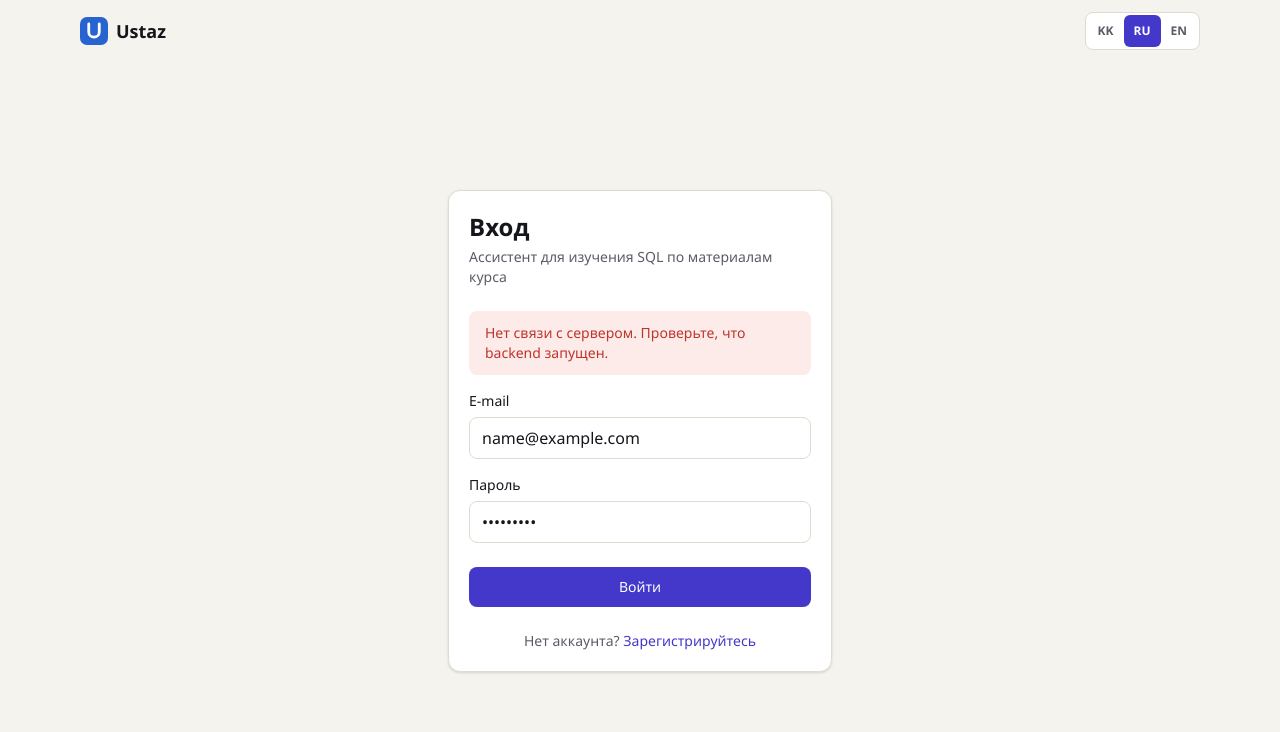
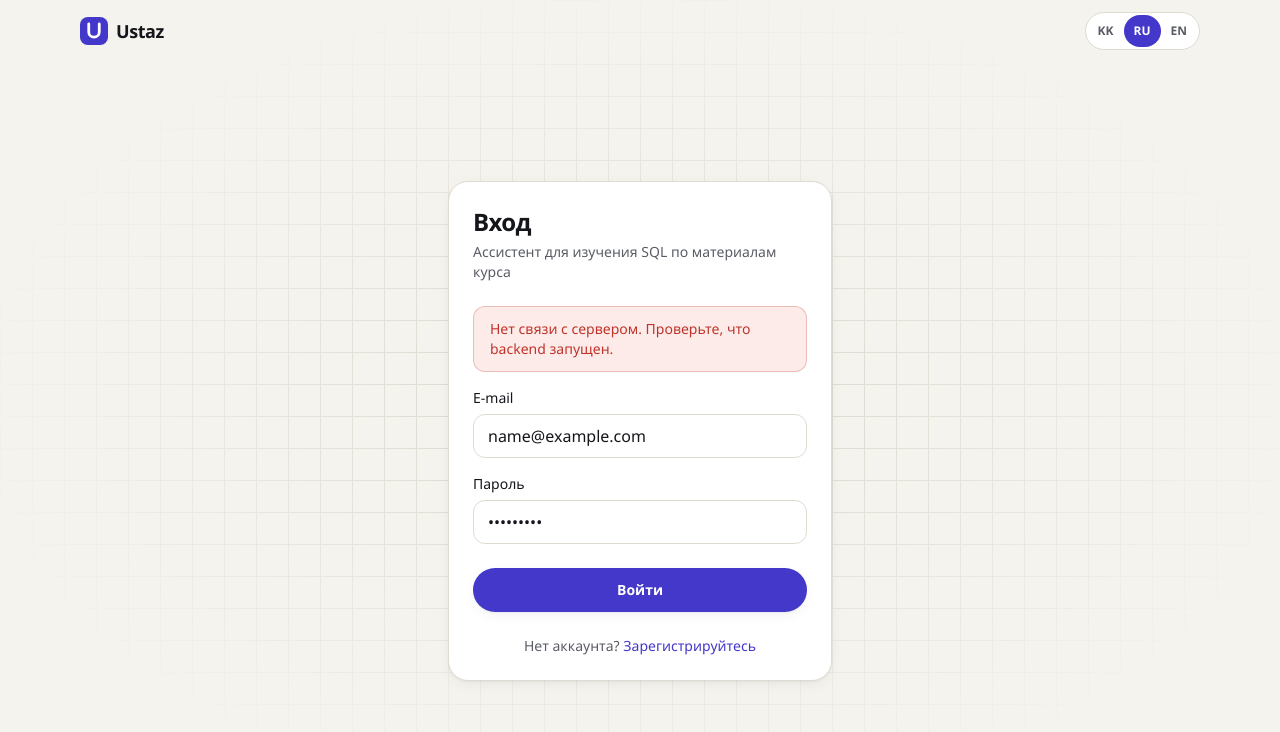
Before and after one commit to sn4rmy/ustaz, a React (Vite) app in the folder frontend/: page /login in a window 1280 px wide. Both pictures are taken after typing "name@example.com", "Sample123" into the empty fields and a click on the button "Войти". Shown: the top 732 px of the page. Built offline with nearby package versions, Linux system fonts and the light colour scheme; no server answers.

Commit message:
Restyle base UI components and layout

```diff
--- a/frontend/src/components/LanguageSwitcher.tsx
+++ b/frontend/src/components/LanguageSwitcher.tsx
@@ -19,7 +19,7 @@ export function LanguageSwitcher({ onChange }: Props) {
     <div
       role="group"
       aria-label={t('nav.language')}
-      className="inline-flex rounded-lg border border-border bg-surface p-0.5"
+      className="inline-flex rounded-full border border-border bg-surface p-0.5"
     >
       {LANGUAGES.map((language) => {
         const active = i18n.language === language
@@ -29,7 +29,7 @@ export function LanguageSwitcher({ onChange }: Props) {
             type="button"
             aria-pressed={active}
             onClick={() => select(language)}
-            className={`min-h-8 rounded-md px-2.5 text-xs font-semibold uppercase transition-colors ${
+            className={`min-h-8 rounded-full px-2.5 text-xs font-semibold uppercase transition-colors ${
               active ? 'bg-primary text-primary-fg' : 'text-muted hover:text-text'
             }`}
           >
--- a/frontend/src/components/Layout.tsx
+++ b/frontend/src/components/Layout.tsx
@@ -10,17 +10,17 @@ import { LanguageSwitcher } from './LanguageSwitcher'
 const anyMocks = (['auth', 'courses', 'chat', 'items', 'billing'] as const).some(isMocked)
 
 function navClass({ isActive }: { isActive: boolean }) {
-  return `rounded-md px-3 py-2 text-sm font-medium transition-colors ${
-    isActive ? 'bg-primary-soft text-primary' : 'text-muted hover:text-text'
+  return `rounded-full px-3.5 py-2 text-sm font-medium transition-colors ${
+    isActive ? 'bg-primary-soft text-primary' : 'text-muted hover:bg-surface-muted hover:text-text'
   }`
 }
 
 export function Logo() {
   const { t } = useTranslation()
   return (
-    <Link to="/" className="flex items-center gap-2 font-bold text-text">
+    <Link to="/" className="flex items-center gap-2 text-text">
       <img src="/favicon.svg" alt="" className="size-7" />
-      <span className="text-lg">{t('app.name')}</span>
+      <span className="font-display text-lg font-semibold tracking-tight">{t('app.name')}</span>
     </Link>
   )
 }
@@ -42,8 +42,8 @@ export function Layout() {
 
   return (
     <div className="flex min-h-screen flex-col">
-      <header className="sticky top-0 z-10 border-b border-border bg-surface/95 backdrop-blur">
-        <div className="mx-auto flex max-w-6xl flex-wrap items-center gap-x-4 gap-y-2 px-4 py-2">
+      <header className="sticky top-0 z-10 border-b border-border/70 bg-bg/80 backdrop-blur-md">
+        <div className="mx-auto flex max-w-6xl flex-wrap items-center gap-x-4 gap-y-2 px-4 py-2.5">
           <Logo />
           {anyMocks && (
             <span className="hidden sm:inline-flex">
@@ -85,7 +85,8 @@ export function Layout() {
 
 export function AuthLayout() {
   return (
-    <div className="flex min-h-screen flex-col">
+    <div className="relative isolate flex min-h-screen flex-col">
+      <div aria-hidden="true" className="bg-grid absolute inset-0 -z-10" />
       <header className="mx-auto flex w-full max-w-6xl items-center justify-between px-4 py-3">
         <Logo />
         <LanguageSwitcher />
--- a/frontend/src/components/ui.tsx
+++ b/frontend/src/components/ui.tsx
@@ -6,8 +6,8 @@ import { useId } from 'react'
 type ButtonVariant = 'primary' | 'secondary' | 'ghost'
 
 const BUTTON_VARIANTS: Record<ButtonVariant, string> = {
-  primary: 'bg-primary text-primary-fg hover:bg-primary-hover',
-  secondary: 'border border-border bg-surface text-text hover:bg-surface-muted',
+  primary: 'bg-primary text-primary-fg shadow-card hover:bg-primary-hover hover:shadow-pop',
+  secondary: 'border border-border bg-surface text-text hover:border-text/30 hover:bg-surface-muted',
   ghost: 'text-muted hover:bg-surface-muted hover:text-text',
 }
 
@@ -29,7 +29,7 @@ export function Button({
     <button
       type={type}
       disabled={disabled || loading}
-      className={`inline-flex min-h-10 items-center justify-center gap-2 rounded-lg px-4 py-2 text-sm font-medium transition-colors focus-visible:outline-2 focus-visible:outline-offset-2 focus-visible:outline-primary disabled:cursor-not-allowed disabled:opacity-50 ${BUTTON_VARIANTS[variant]} ${className}`}
+      className={`inline-flex min-h-11 items-center justify-center gap-2 rounded-full px-5 py-2 text-sm font-semibold transition-[background-color,border-color,box-shadow,color] focus-visible:outline-2 focus-visible:outline-offset-2 focus-visible:outline-primary disabled:cursor-not-allowed disabled:opacity-50 ${BUTTON_VARIANTS[variant]} ${className}`}
       {...props}
     >
       {loading && <Spinner small />}
@@ -60,17 +60,17 @@ export function Loading({ label }: { label: string }) {
 type AlertTone = 'error' | 'info' | 'success' | 'warning'
 
 const ALERT_TONES: Record<AlertTone, string> = {
-  error: 'bg-danger-soft text-danger',
-  info: 'bg-primary-soft text-primary',
-  success: 'bg-success-soft text-success',
-  warning: 'bg-warning-soft text-warning',
+  error: 'border-danger/25 bg-danger-soft text-danger',
+  info: 'border-primary/25 bg-primary-soft text-primary',
+  success: 'border-success/25 bg-success-soft text-success',
+  warning: 'border-warning/25 bg-warning-soft text-warning',
 }
 
 export function Alert({ tone = 'error', children }: { tone?: AlertTone; children: ReactNode }) {
   return (
     <div
       role={tone === 'error' ? 'alert' : 'status'}
-      className={`rounded-lg px-4 py-3 text-sm ${ALERT_TONES[tone]}`}
+      className={`rounded-xl border px-4 py-3 text-sm ${ALERT_TONES[tone]}`}
     >
       {children}
     </div>
@@ -79,7 +79,7 @@ export function Alert({ tone = 'error', children }: { tone?: AlertTone; children
 
 export function Card({ className = '', children }: { className?: string; children: ReactNode }) {
   return (
-    <div className={`rounded-xl border border-border bg-surface p-5 shadow-sm ${className}`}>
+    <div className={`rounded-[20px] border border-border bg-surface p-5 shadow-card sm:p-6 ${className}`}>
       {children}
     </div>
   )
@@ -102,7 +102,7 @@ export function Field({ label, error, className = '', ...props }: FieldProps) {
         id={id}
         aria-invalid={error ? true : undefined}
         aria-describedby={error ? errorId : undefined}
-        className="min-h-10 rounded-lg border border-border bg-surface px-3 py-2 text-base outline-none focus:border-primary focus:ring-2 focus:ring-primary/25 aria-invalid:border-danger"
+        className="min-h-11 rounded-xl border border-border bg-surface px-3.5 py-2 text-base transition-shadow outline-none focus:border-primary focus:ring-4 focus:ring-primary/20 aria-invalid:border-danger"
         {...props}
       />
       {error && (
@@ -127,7 +127,7 @@ export function SelectField({ label, className = '', children, ...props }: Selec
       </label>
       <select
         id={id}
-        className="min-h-10 rounded-lg border border-border bg-surface px-3 py-2 text-base outline-none focus:border-primary focus:ring-2 focus:ring-primary/25"
+        className="min-h-11 rounded-xl border border-border bg-surface px-3.5 py-2 text-base transition-shadow outline-none focus:border-primary focus:ring-4 focus:ring-primary/20"
         {...props}
       >
         {children}
@@ -139,7 +139,7 @@ export function SelectField({ label, className = '', children, ...props }: Selec
 export function Badge({ className = '', children }: { className?: string; children: ReactNode }) {
   return (
     <span
-      className={`inline-flex items-center rounded-full px-2 py-0.5 text-xs font-medium ${className}`}
+      className={`inline-flex items-center rounded-full px-2.5 py-0.5 text-xs font-semibold ${className}`}
     >
       {children}
     </span>
--- a/frontend/src/pages/ChatStartPage.tsx
+++ b/frontend/src/pages/ChatStartPage.tsx
@@ -49,7 +49,7 @@ export function ChatStartPage() {
   return (
     <div className="mx-auto flex w-full max-w-2xl flex-col gap-4">
       <div>
-        <h1 className="text-2xl font-semibold">{t('chat.startTitle')}</h1>
+        <h1 className="font-display tracking-tight text-2xl font-semibold">{t('chat.startTitle')}</h1>
         <p className="mt-1 text-muted">{t('chat.startText')}</p>
       </div>
 
--- a/frontend/src/pages/LoginPage.tsx
+++ b/frontend/src/pages/LoginPage.tsx
@@ -42,7 +42,7 @@ export function LoginPage() {
 
   return (
     <Card className="w-full max-w-sm">
-      <h1 className="text-2xl font-semibold">{t('auth.loginTitle')}</h1>
+      <h1 className="font-display tracking-tight text-2xl font-semibold">{t('auth.loginTitle')}</h1>
       <p className="mt-1 text-sm text-muted">{t('app.tagline')}</p>
       <form className="mt-6 flex flex-col gap-4" onSubmit={submit} noValidate>
         {error && <Alert>{error}</Alert>}
--- a/frontend/src/pages/NotFoundPage.tsx
+++ b/frontend/src/pages/NotFoundPage.tsx
@@ -7,7 +7,7 @@ export function NotFoundPage() {
   const { t } = useTranslation()
   return (
     <Card className="mx-auto mt-8 w-full max-w-md text-center">
-      <h1 className="text-xl font-semibold">{t('pages.notFound')}</h1>
+      <h1 className="font-display tracking-tight text-xl font-semibold">{t('pages.notFound')}</h1>
       <p className="mt-2 text-sm text-muted">{t('pages.notFoundText')}</p>
       <Link to="/" className="mt-4 inline-block text-sm font-medium text-primary hover:underline">
         {t('pages.toHome')}
--- a/frontend/src/pages/PricingPage.tsx
+++ b/frontend/src/pages/PricingPage.tsx
@@ -146,7 +146,7 @@ export function PricingPage() {
   return (
     <div className="mx-auto flex w-full max-w-4xl flex-col gap-6">
       <div>
-        <h1 className="text-2xl font-semibold">{t('pricing.title')}</h1>
+        <h1 className="font-display tracking-tight text-2xl font-semibold">{t('pricing.title')}</h1>
         <p className="mt-1 text-muted">{t('pricing.subtitle')}</p>
       </div>
 
--- a/frontend/src/pages/RegisterPage.tsx
+++ b/frontend/src/pages/RegisterPage.tsx
@@ -81,7 +81,7 @@ export function RegisterPage() {
 
   return (
     <Card className="w-full max-w-sm">
-      <h1 className="text-2xl font-semibold">{t('auth.registerTitle')}</h1>
+      <h1 className="font-display tracking-tight text-2xl font-semibold">{t('auth.registerTitle')}</h1>
       <p className="mt-1 text-sm text-muted">{t('app.tagline')}</p>
       <form className="mt-6 flex flex-col gap-4" onSubmit={submit} noValidate>
         {error && <Alert>{error}</Alert>}
--- a/frontend/src/pages/TaskPage.tsx
+++ b/frontend/src/pages/TaskPage.tsx
@@ -97,7 +97,7 @@ function TaskSession({ sessionId }: { sessionId: number }) {
         <Card className="flex flex-col gap-4">
           <div>
             <div className="flex items-center justify-between gap-2">
-              <h1 className="text-lg font-semibold">{t('pages.task')}</h1>
+              <h1 className="font-display tracking-tight text-lg font-semibold">{t('pages.task')}</h1>
               <span className="text-xs text-muted">
                 {t('task.difficulty', { level: current.difficulty })}
               </span>
```
Also changed, not shown: frontend/public/favicon.svg.
